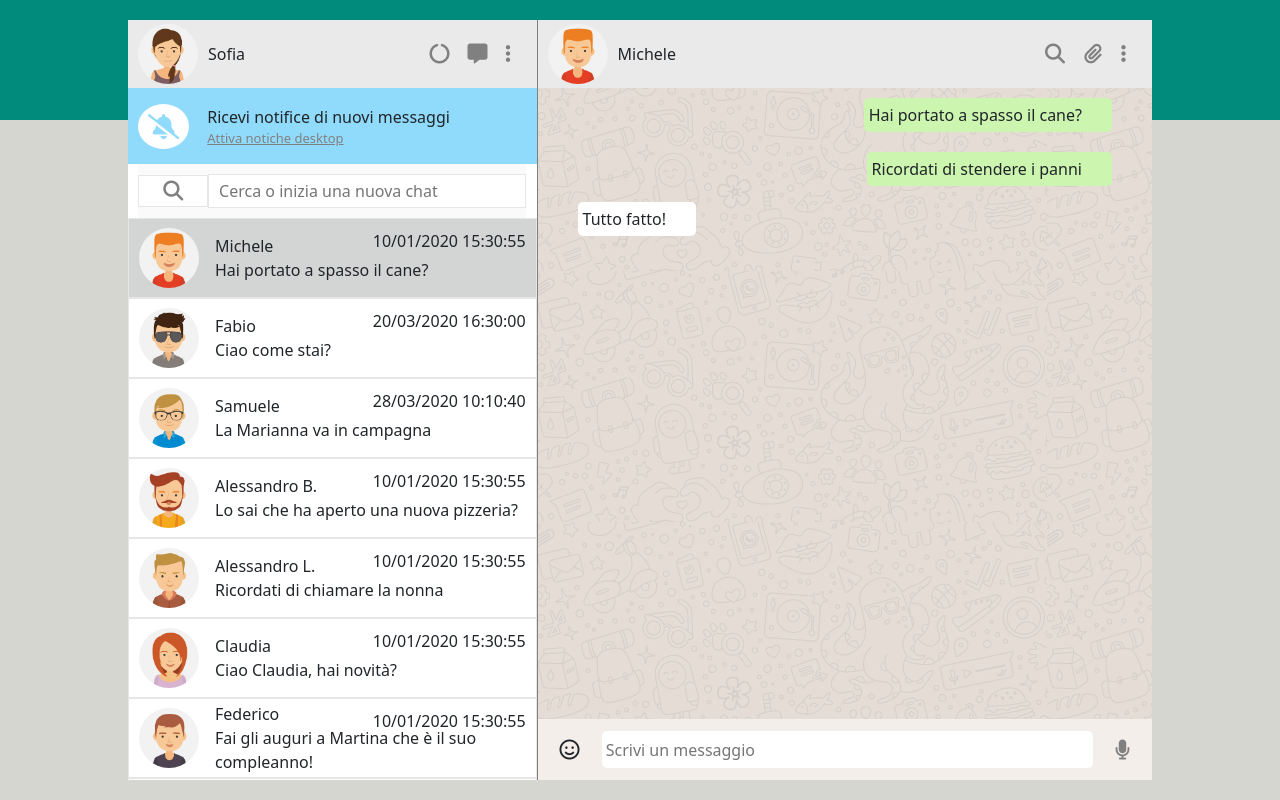
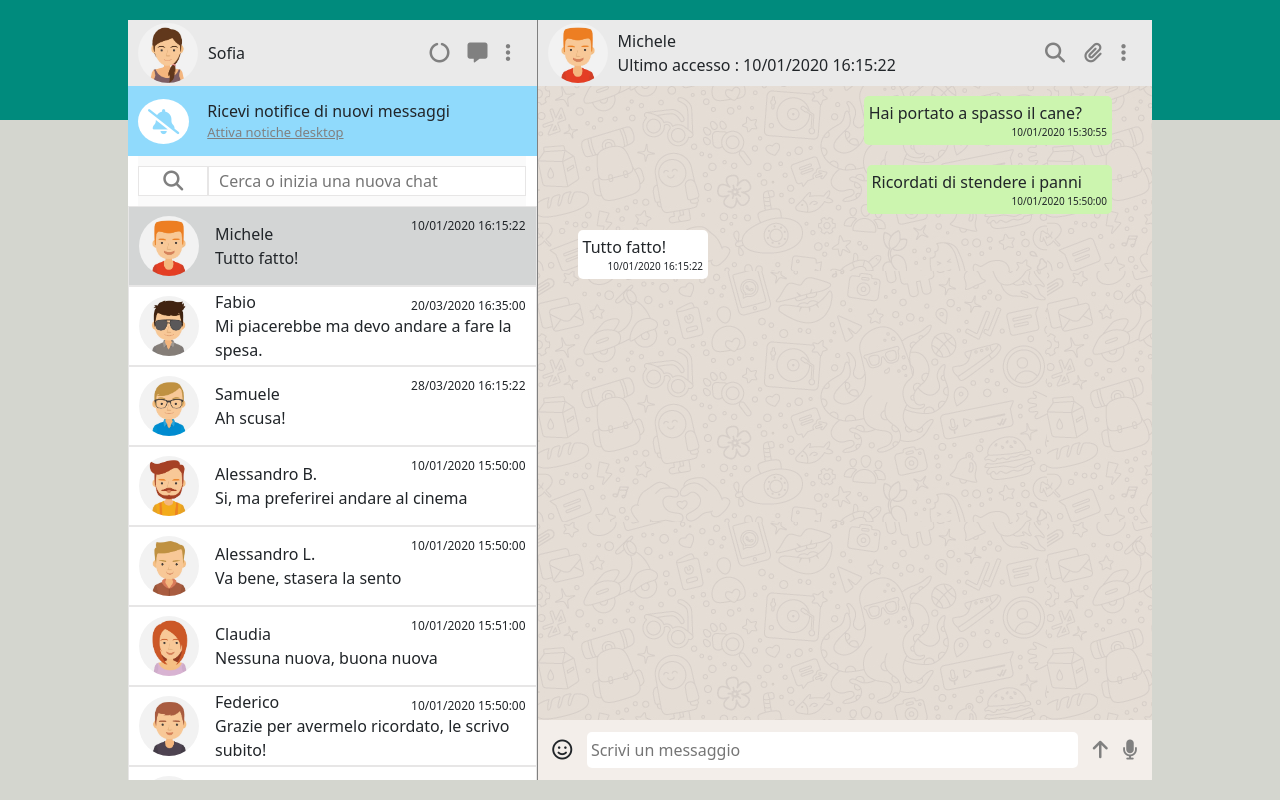
Before and after one commit to NickFuryX/vue-boolzapp, a plain HTML site: page index.html in a window 1280 px wide. Drawn offline with nearby package versions, Linux system fonts and the light colour scheme.

Commit message:
Completato con bonus

```diff
--- a/css/style.css
+++ b/css/style.css
@@ -14,6 +14,7 @@ body {
   display: flex;
   justify-content: center;
   align-items: center;
+  min-width: 1100px;
 }
 /* //-------------------------------------------------------// */
 .main-box {
@@ -37,7 +38,7 @@ body {
 
 .top-user-bar {
   width: 100%;
-  height: 9%;
+  height: 66px;
   background-color: rgb(234 234 234);
   display: flex;
   justify-content: space-between;
@@ -75,7 +76,7 @@ body {
 
 .notification-alert {
   width: 100%;
-  height: 10%;
+  height: 70px;
   background-color: rgb(144 218 252);
   display: flex;
 
@@ -103,6 +104,7 @@ body {
 }
 
 .search-bar {
+  height: 50px;
   width: 95%;
   margin: 0 auto;
   padding-top: 10px;
@@ -117,7 +119,7 @@ body {
   display: flex;
   justify-content: center;
   align-items: center;
-  height: 15%;
+  height: 100%;
   width: 18%;
   border: 1px solid rgb(231, 230, 230);
   padding-top: 5px;
@@ -127,7 +129,7 @@ body {
 .text-search {
   width: 82%;
   border: 1px solid rgb(231, 230, 230);
-  height: 15%;
+  height: 100%;
   padding-top: 5px;
   padding-bottom: 5px;
   padding-left: 10px;
@@ -136,7 +138,7 @@ body {
   margin-right: 0px !important;
 }
 .contact-box {
-  height: calc(100% - 26%);
+  height: calc(100% - 66px - 70px - 50px);
   overflow-y: scroll;
   cursor: pointer;
 }
@@ -149,6 +151,7 @@ body {
   position: relative;
 }
 .orario {
+  font-size: 12px;
   margin-right: 10px;
   margin-top: 10px;
   position: absolute;
@@ -173,21 +176,25 @@ body {
   width: 60%;
   height: 100%;
   background-image: url(../img/mine.jpg);
+  position: relative;
 }
 
 .conversation-box {
-  max-width: 100%;
+  width: 100%;
   height: 83%;
   overflow-y: scroll;
-
 }
 
 .message-box {
-  height: calc(100% - 83% - 60px - 8px);
+  height: 60px;
   background-color: rgb(243 238 234);
   display: flex;
   justify-content: space-evenly;
   align-items: center;
+  position: absolute;
+  bottom: 0;
+  right: 0;
+  left: 0;
 }
 .my-msg-box {
   width: 80%;
@@ -231,27 +238,27 @@ body {
   position: relative;
 }
 
-.sent-chevron{
+.sent-chevron {
   position: absolute;
   top: 0;
   right: 4px;
   display: none;
 }
 
-.sent-chevron .fa-solid{
-  margin-right: 0!important;
+.sent-chevron .fa-solid {
+  margin-right: 0 !important;
   font-size: 15px;
   cursor: pointer;
 }
 
-.received:hover .sent-chevron{
+.received:hover .sent-chevron {
   display: block;
 }
-.sent:hover .sent-chevron{
+.sent:hover .sent-chevron {
   display: block;
 }
 
-.menu-mex{
+.menu-mex {
   position: absolute;
   background-color: white;
   padding: 10px;
@@ -260,4 +267,28 @@ body {
   font-weight: normal;
   width: 150px;
   z-index: 10;
+  display: none;
 }
+
+.sent .menu-mex{
+  right: 0;
+}
+
+.sent-chevron:hover .menu-mex {
+  display: block;
+}
+
+.fa-ellipsis-vertical:hover .menu-mex {
+  display: block;
+  right: 10px;
+}
+
+
+
+.mex-time{
+  font-size: 10px;
+  text-align: end;
+  position: relative;
+  right: -25px;
+
+}
--- a/index.html
+++ b/index.html
@@ -72,10 +72,13 @@
                 <div class="ms-3">
                   <div class="contact-name">{{item.name}}</div>
                   <div class="contact-message-send">
-                    {{item.messages[0].message}}
+                    {{item.messages.length > 0 ? item.messages.at(-1).message :
+                    ''}}
                   </div>
                 </div>
-                <div class="orario">{{item.messages[0].date}}</div>
+                <div class="orario">
+                  {{item.messages.length > 0 ? item.messages.at(-1).date : ''}}
+                </div>
               </div>
             </div>
           </div>
@@ -89,12 +92,25 @@
               :src='"img/avatar" + contatti[activeContactIndex].avatar + ".jpg"'
               alt="mio-avatar"
             />
-            <span>{{contatti[activeContactIndex].name}}</span>
+            <div
+              class="d-flex flex-column justify-content-start align-items-start"
+            >
+              <span>{{contatti[activeContactIndex].name}}</span>
+              <span
+                >Ultimo accesso :
+                {{contatti[activeContactIndex].messages.at(-1).date}}</span
+              >
+            </div>
           </div>
           <div class="user-icon me-2">
             <i class="fa-solid fa-magnifying-glass"></i>
             <i class="fa-solid fa-paperclip"></i>
-            <i class="fa-solid fa-ellipsis-vertical"></i>
+            <i class="fa-solid fa-ellipsis-vertical">
+              <div class="menu-mex">
+                <div @click="deleteAllMex(index)" class="mb-4">Elimina i messaggi</div>
+                <div @click="deleteConversation(index)">Elimina conversazione</div>
+              </div>
+            </i>
           </div>
         </div>
         <div class="conversation-box">
@@ -103,6 +119,7 @@
             :class="item.status === 'sent' ? 'sent' : 'received'"
           >
             {{item.message}}
+            <div class="mex-time">{{item.date}}</div>
             <div class="sent-chevron">
               <i class="fa-solid fa-chevron-down">
                 <div class="menu-mex">
@@ -122,6 +139,8 @@
             v-model="newMex"
             @keyup.enter="sendMessage"
           />
+          <i class="fa-solid fa-arrow-up" @click="sendMessage"> </i>
+
           <i class="fa-solid fa-microphone"></i>
         </div>
       </div>
--- a/js/fileScript.js
+++ b/js/fileScript.js
@@ -180,20 +180,43 @@ const vueScript = new Vue({
     currentContact(index) {
       this.activeContactIndex = index;
     },
+    // displayArrow(){
+    //   if(this.newMex !== ''){
+    //     document.querySelector('.fa-solid .fa-microphone').classList.remove('d-none')
+
+    //   }else{
+    //     document.querySelector('.fa-solid .fa-microphone').classList.add('d-none')
+
+    //   }
+
+    // },
     sendMessage() {
-      if (this.newMex !== "") {
+      let randomReplies = [
+        "Non posso rispondere",
+        "Okok",
+        "Ti chiamo dopo",
+        "Non ho capito",
+        "Come dici?",
+        "Ti rispondo subito",
+        "Ci sentiamo presto",
+        "Ciao!",
+        "Chiamami",
+      ];
+      if (this.newMex.trim() !== "") {
         const newMessage = {
           date: dayjs().format("HH:mm:ss DD/MM/YYYY"),
           message: this.newMex,
           status: "sent",
         };
         console.log(newMessage);
+        console.log(this.newMex);
         this.contatti[this.activeContactIndex].messages.push(newMessage);
         this.newMex = "";
         setTimeout(() => {
           const newResponsMessage = {
             date: dayjs().format("HH:mm:ss DD/MM/YYYY"),
-            message: "Okok",
+            message:
+              randomReplies[Math.floor(Math.random() * randomReplies.length)],
             status: "received",
           };
           this.contatti[this.activeContactIndex].messages.push(
@@ -216,7 +239,11 @@ const vueScript = new Vue({
       });
     },
     deleteMex(index) {
-      this.contatti[this.activeContactIndex].messages.splice(index, 1);
+      if (this.contatti[this.activeContactIndex].messages.length > 0) {
+        this.contatti[this.activeContactIndex].messages.splice(index, 1);
+      } else {
+        return;
+      }
     },
   },
 });
```
